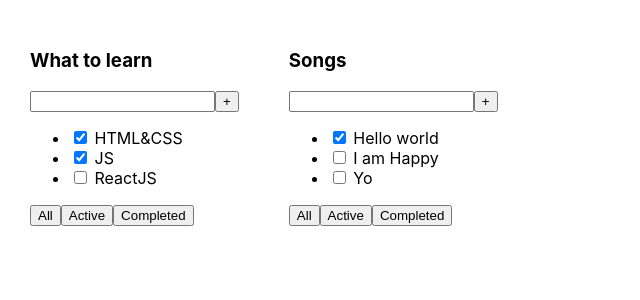
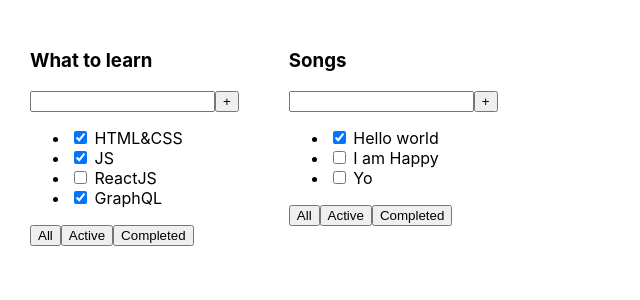
Before and after one commit to ArtemEfimovich/todolist2.0, a React (Create React App) app: page / in a window 1280 px wide. Shown: the top 300 px of the page, without its empty margins (0-640 px from the left). Built offline with nearby package versions, Linux system fonts and the light colour scheme.

Commit message:
mapping incoming data

```diff
--- a/src/App.tsx
+++ b/src/App.tsx
@@ -10,7 +10,8 @@ function App() {
     const tasks1 = [
         { id: 1, title: "HTML&CSS", isDone: true },
         { id: 2, title: "JS", isDone: true },
-        { id: 3, title: "ReactJS", isDone: false }
+        { id: 3, title: "ReactJS", isDone: false },
+        { id: 3, title: "GraphQL", isDone: true }
     ]
     const tasks2 = [
         { id: 1, title: "Hello world", isDone: true },
--- a/src/Todolist.tsx
+++ b/src/Todolist.tsx
@@ -22,9 +22,9 @@ export const Todolist: React.FC<TodolistPropsType> = ({title, tasks}) => {
                 <button>+</button>
             </div>
             <ul>
-                <li><input type="checkbox" checked={tasks[0].isDone}/> <span>{tasks[0].title}</span></li>
-                <li><input type="checkbox" checked={tasks[1].isDone}/> <span>{tasks[1].title}</span></li>
-                <li><input type="checkbox" checked={tasks[2].isDone}/> <span>{tasks[2].title}</span></li>
+                {tasks.map(({id,isDone,title})=>{
+                    return  <li key={id}><input type="checkbox" checked={isDone}/> <span>{title}</span></li>
+                })}
             </ul>
             <div>
                 <button>All</button>
```
